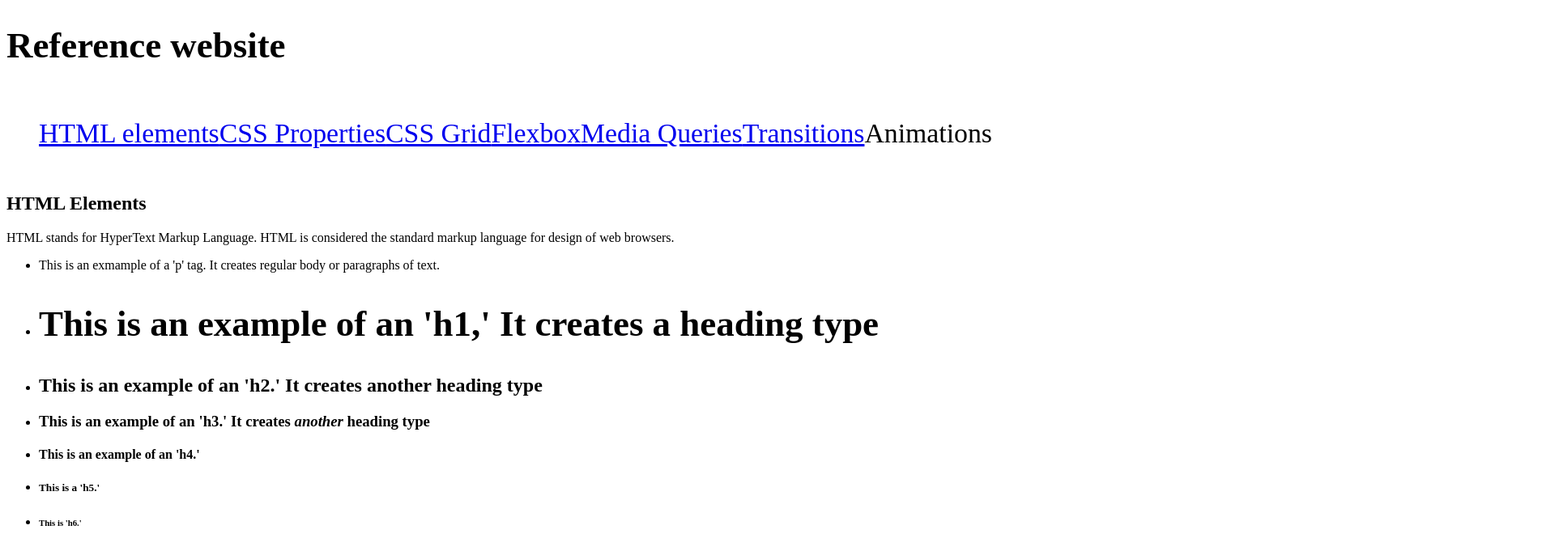
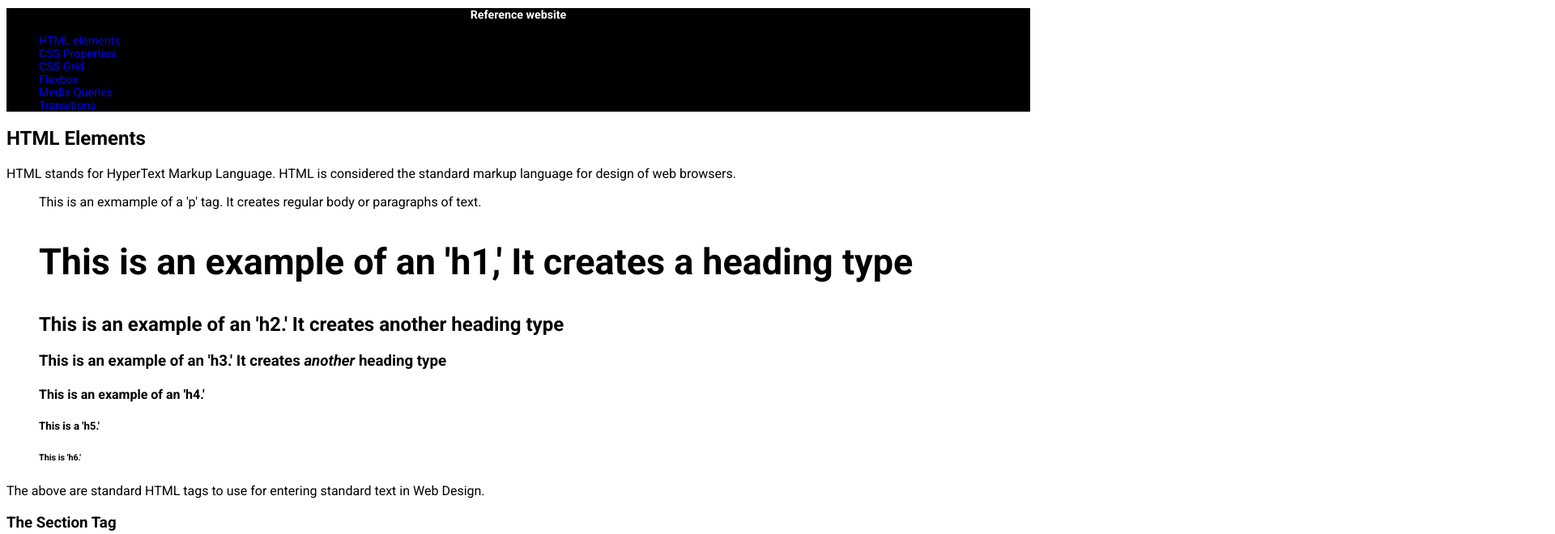
Before and after one commit to Ha-Good/reference-website, a plain HTML site: page index.html in a window 1280 px wide. Shown: the top 660 px of the page at 81% size, 1920 px wide, since content can reach past the window. Drawn offline with Linux system fonts and the light colour scheme; files that its build step writes are made by us from their sources.

Commit message:
Update Css and Index

```diff
--- a/index.html
+++ b/index.html
@@ -5,7 +5,10 @@
   <meta http-equiv="X-UA-Compatible" content="IE=edge">
   <meta name="viewport" content="width=device-width, initial-scale=1.0">
   <title>Document</title>
-  <link rel="stylesheet" href="css/style.css">
+  <link rel="stylesheet" href="mystyle.css">
+  <link rel="preconnect" href="https://fonts.googleapis.com">
+  <link rel="preconnect" href="https://fonts.gstatic.com" crossorigin>
+  <link href="https://fonts.googleapis.com/css2?family=Roboto:ital,wght@0,100;0,300;0,400;0,500;0,700;0,900;1,100;1,300;1,400;1,500;1,700;1,900&display=swap" rel="stylesheet">
 </head>
 <body>
   <header role="navigation">
@@ -18,7 +21,6 @@
         <li><a href="#Flexbox">Flexbox</a></li>
         <li><a href="#media-queries">Media Queries</a></li>
         <li><a href="#css-trans">Transitions</a></li>
-        <li>Animations</li>
       </ul>
     </nav>
   </header>
@@ -54,7 +56,10 @@
  <p> The 'a' tag contains a href element. This is typically used to create a hyperlink.</p>
  <p> For example; <a href="https://en.wikipedia.org/wiki/HTML">This is a link using an A tag!</a></p>
  <h3>The img / fig tags</h3>
- <figure></figure><img><figcaption></figcaption>
+ <figure>
+  <img src="Images/Happy-Face-PNG-Free-Download.png">
+  <figcaption>THE FIGURE TAG CONTAINS THE IMG and figcaption. The figcaption is the caption on the figure (img)(wow!)</figcaption>
+ </figure>
 
  <h3> The q / cite / blockquote tag</h3>
  <blockquote>
@@ -75,6 +80,7 @@
 </section>
 <section id="css-thebest">
   <h1>CSS Properties</h1>
+  <p>Its the style of the whole webpage!</p>
 </section>
 <section id="CSS-GRID">
   <h1>What is CSS grid?</h1>
--- a/css /style.css
+++ b/mystyle.css
@@ -18,18 +18,52 @@
     box-sizing: border-box;
 }
 
-nav {
-  display: flex;
-  justify-content: space-between;
+html {
+  font-family: 'Roboto', sans-serif;
 }
 
-nav ul{
-  font-size: var(--font-size-lg);
+header {
+  background-color: #000;
+}
+
+header h1 {
+  text-align: center;
+  font-size: var(--font-size-sm);
+  background-color: #000;
+  color: #FFF;
+}
+
+header nav ul li {
+  font-family: 'Roboto'sans-serif;
+  font-size: var(--font-size-sm);
   list-style-type: none;
-  display: flex;
   margin-right: auto;
+  color: #FFF;
+  text-decoration: none;
 }
+
+header nav ul li:hover {
+  color: rgb(82, 181, 203);
+  text-decoration: none;
+}
+
+header a{
+ list-style-type: none;
+ text-decoration: none;
+}
+
+header a:visited {
+  list-style-type: none;
+  text-decoration: none;
+  color: rgb(59, 59, 59);
+ }
 
 h1 {
   font-size: var(--font-size-xl)
 }
+
+ul {
+  list-style-type: none;
+
+
+}
```
